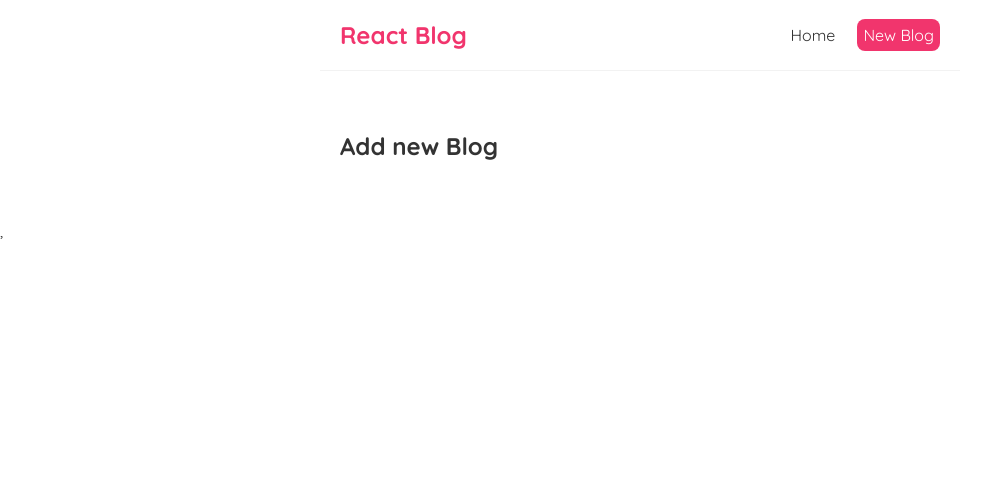
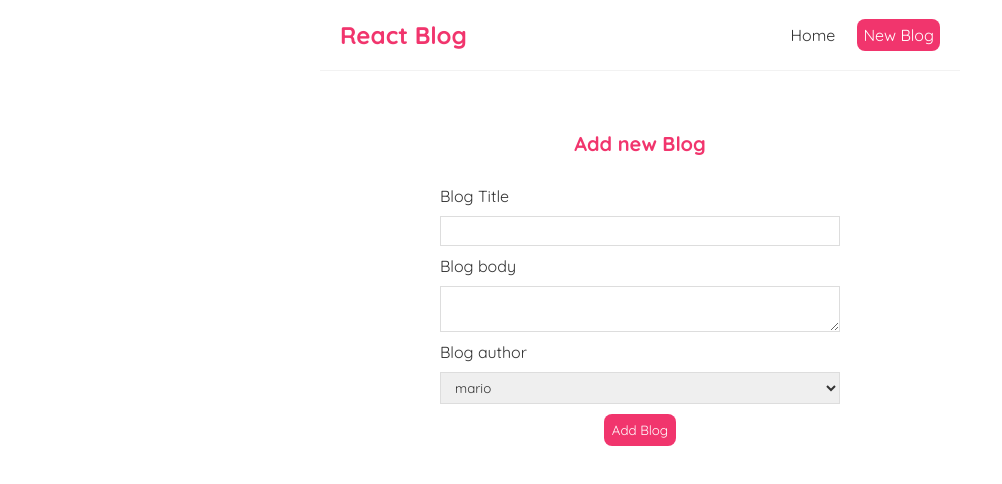
Before and after one commit to premkumarkori/reactbasics, a React (Create React App) app: page /create in a window 1280 px wide. Shown: the top 484 px of the page, without its empty margins (0-1002 px from the left). Built offline with nearby package versions, Linux system fonts and the light colour scheme.

Commit message:
15th Commit: Form inputs, Submit Events

```diff
--- a/src/Create.js
+++ b/src/Create.js
@@ -1,9 +1,41 @@
 
+import {useState} from "react"
+const Create = () => {
+  const [title, setTitle] = useState('');
+  const [body, setBody] = useState('');
+  const [author, setAuthor] = useState('mario');
 
-const Create = () => {
+  const handleSubmit =(e) =>{
+    e.preventDefault();
+    const submitData= {title,body,author};
+    console.log(submitData);
+  }
   return (
     <div className="create">
         <h2>Add new Blog</h2>
+        <form onSubmit={handleSubmit}>
+          <label>Blog Title</label>
+          <input
+           type="text"
+           required
+           value ={title}
+           onChange={(e) => setTitle(e.target.value)}
+          />
+          <label>Blog body</label>
+          <textarea
+          value={body}
+          required
+          onChange={(e)=>setBody(e.target.value)}
+          ></textarea>
+          <label>Blog author</label>
+          <select  value={author}
+          required
+          onChange={(e)=>setAuthor(e.target.value)}>
+            <option value="mario">mario</option>
+            <option value="yoshi">yoshi</option>
+          </select>
+          <button>Add Blog</button>
+        </form>
     </div>
   )
 }
--- a/src/index.css
+++ b/src/index.css
@@ -59,3 +59,35 @@
 .blog-details div {
   margin: 20px 0;
 }
+
+/* create new blog form */
+.create {
+  max-width: 400px;
+  margin: 0 auto;
+  text-align: center;
+}
+.create label {
+  text-align: left;
+  display: block;
+}
+.create h2 {
+  font-size: 20px;
+  color: #f1356d;
+  margin-bottom: 30px;
+}
+.create input, .create textarea, .create select {
+  width: 100%;
+  padding: 6px 10px;
+  margin: 10px 0;
+  border: 1px solid #ddd;
+  box-sizing: border-box;
+  display: block;
+}
+.create button {
+  background: #f1356d;
+  color: #fff;
+  border: 0;
+  padding: 8px;
+  border-radius: 8px;
+  cursor: pointer;
+}
```
